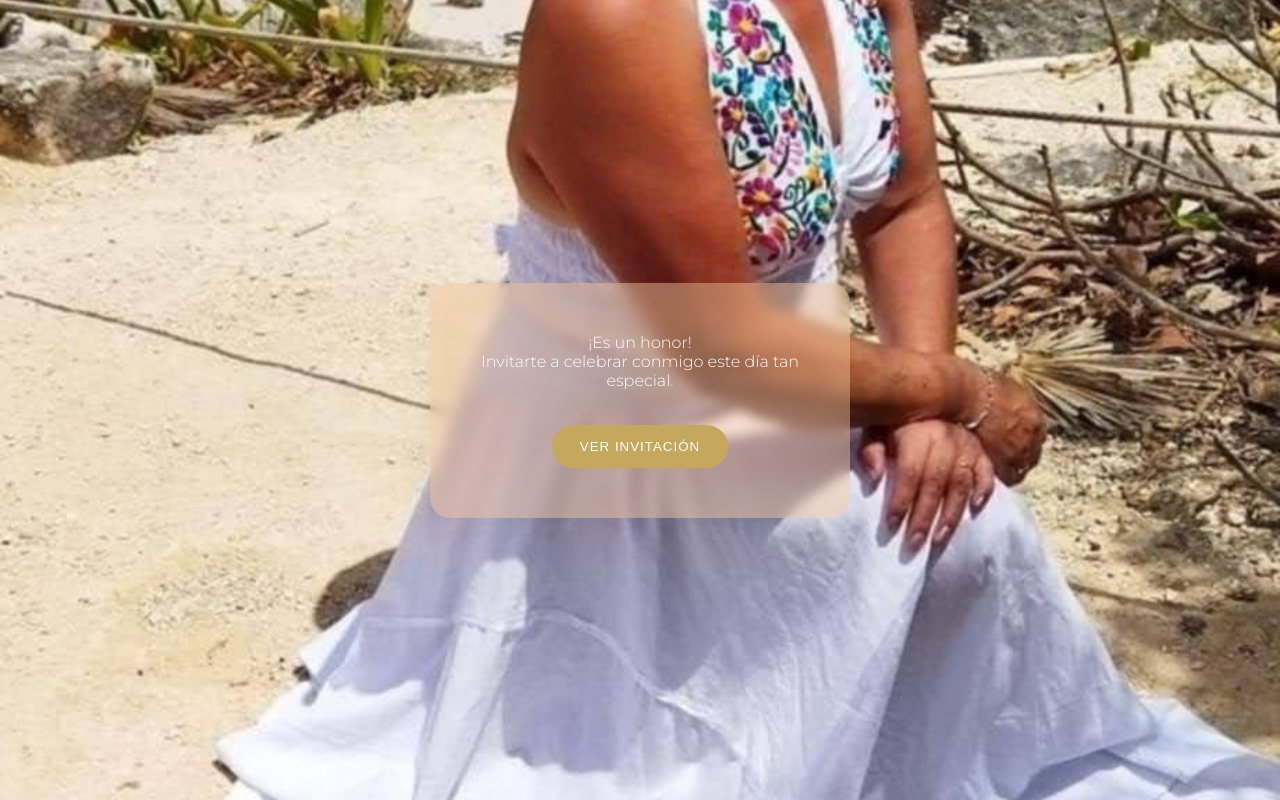
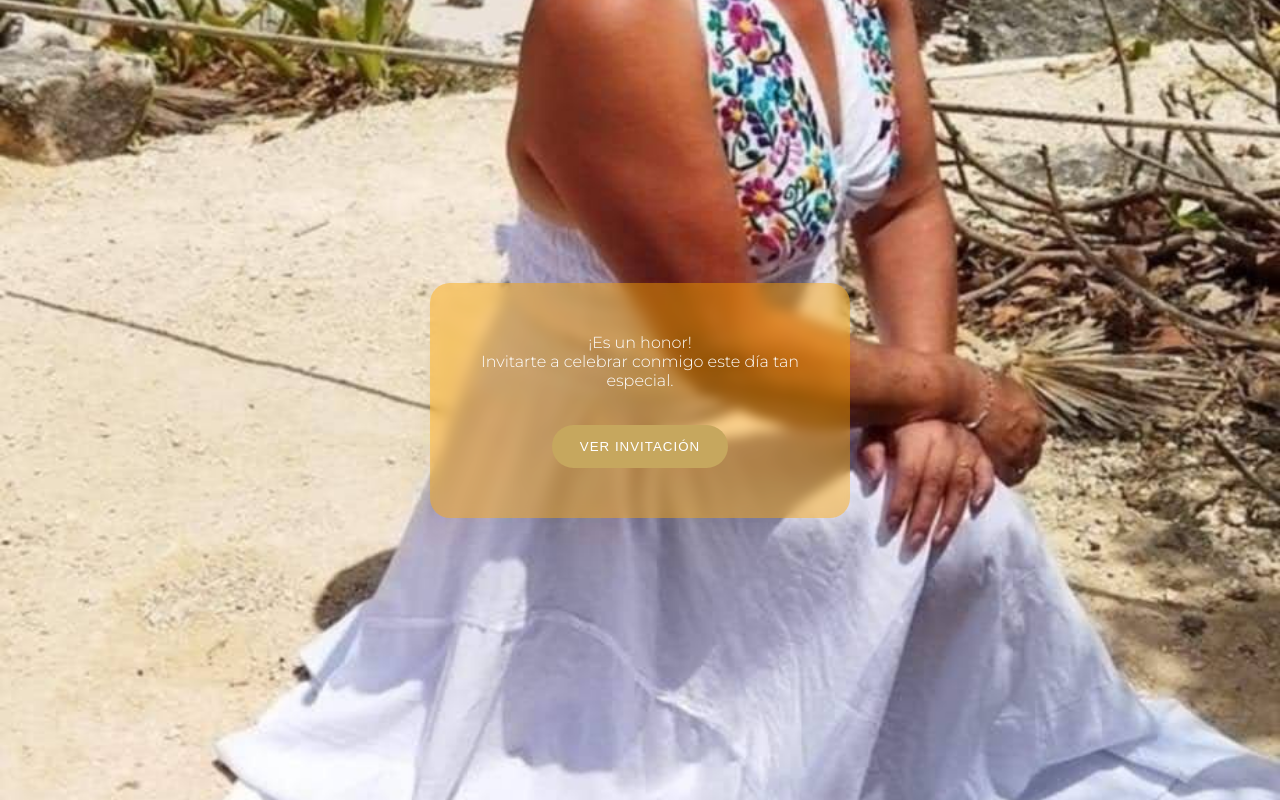
Before and after one commit to jesus-omar/invitacion-60, a website: page public/index.html in a window 1280 px wide. Drawn offline with Linux system fonts and the light colour scheme.

Commit message:
Cambio color caja bienvenida

```diff
--- a/public/style.css
+++ b/public/style.css
@@ -185,7 +185,7 @@ button:hover {
 
 #acceso .card,
 #bienvenida .card {
-  background: rgba(243, 198, 155, 0.45); /* negro transparente */
+  background: rgba(252, 164, 1, 0.45); /* negro transparente */
   backdrop-filter: blur(6px);
   color: white;
 }
```
